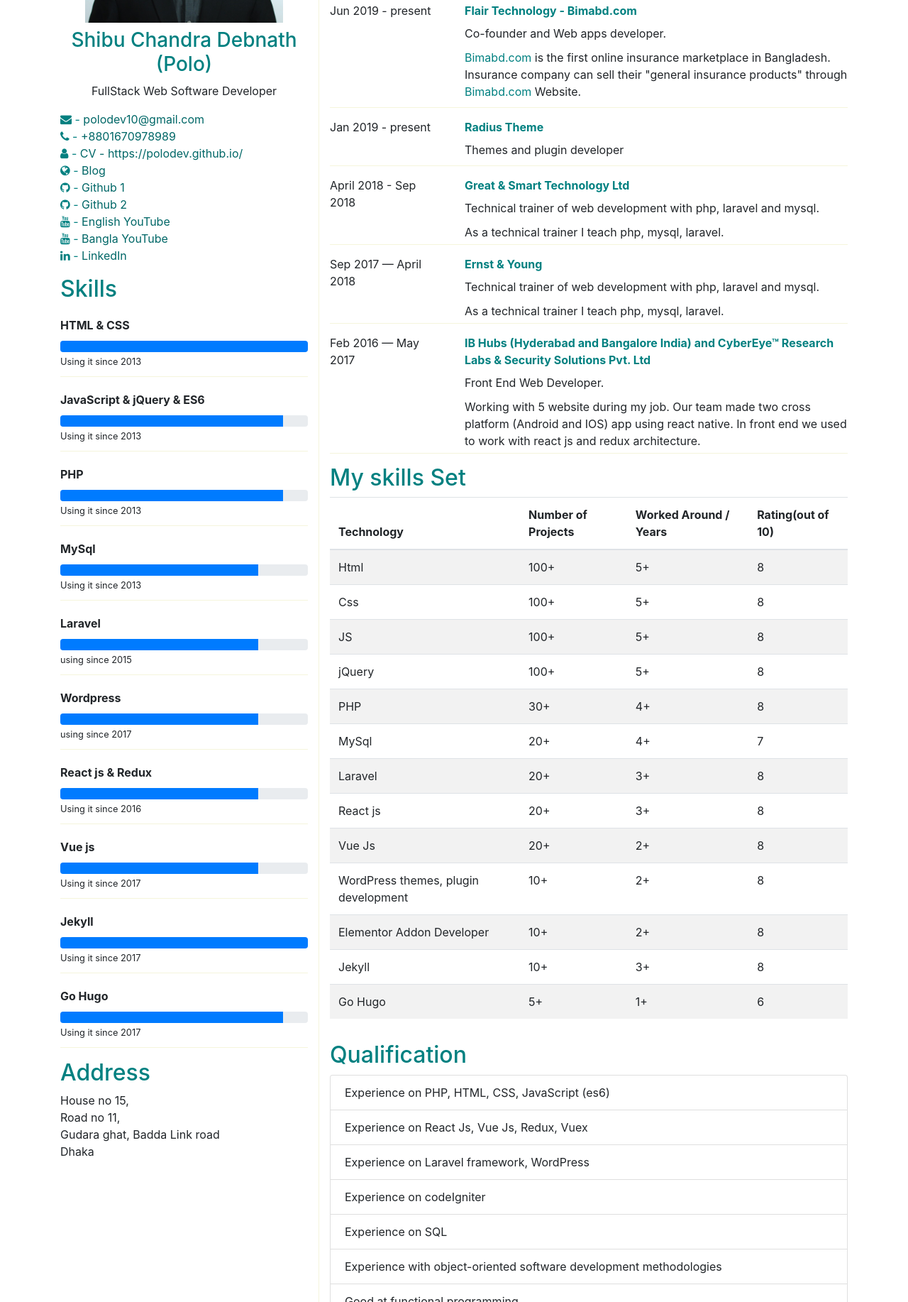
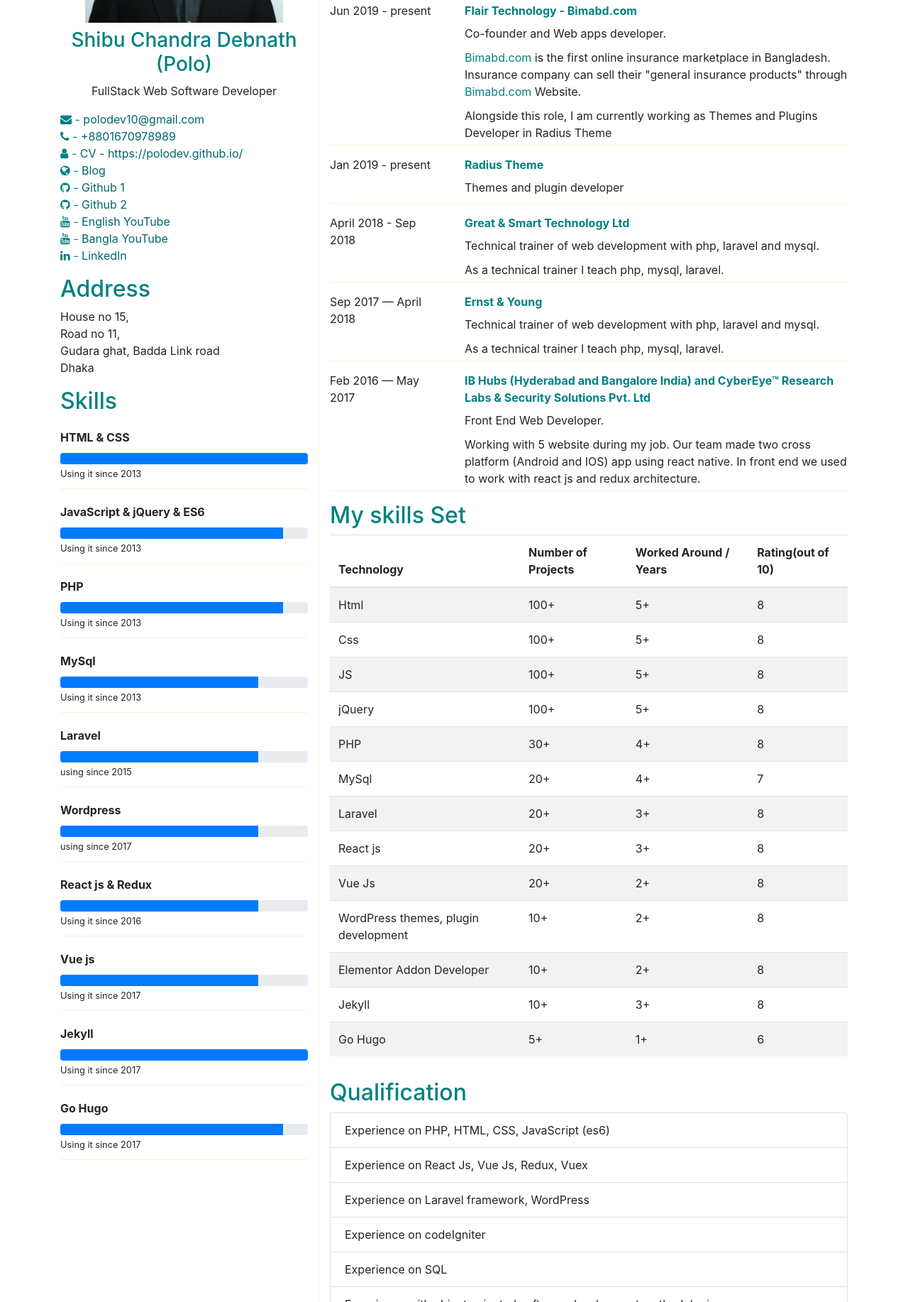
Before and after one commit to polodev/polodev.github.io, a website: page index.html in a window 1280 px wide. Shown: the part 258-2092 px from the top of the page at 71% size. Drawn offline with Linux system fonts and the light colour scheme.

Commit message:
--update--

```diff
--- a/index.html
+++ b/index.html
@@ -33,6 +33,15 @@
 						<i class='fa fa-youtube'></i> -  <a href='https://www.youtube.com/c/polodev'>English YouTube</a> <br/>
 						<i class='fa fa-youtube'></i> -  <a href='https://www.youtube.com/c/polodev10'>Bangla YouTube</a> <br/>
 						<i class='fa fa-linkedin'></i> -  <a href='https://www.linkedin.com/in/polodev/'>LinkedIn</a>
+					</address>
+				</section>
+				<section class="mt-3">
+					<h2>Address</h2>
+					<address>
+						House no 15, <br>
+						Road no 11, <br>
+						Gudara ghat, Badda Link road<br>
+						Dhaka<br>
 					</address>
 				</section>
 				<section class="mt-3">
@@ -119,15 +128,6 @@
 					</div>
 					<!-- end skill -->
 				</section>
-				<section class="mt-3">
-					<h2>Address</h2>
-					<address>
-						House no 15, <br>
-						Road no 11, <br>
-						Gudara ghat, Badda Link road<br>
-						Dhaka<br>
-					</address>
-				</section>
 			</div>
 			<!-- /.col-md-4 -->
 			<div class='col-md-8 content'>
@@ -152,6 +152,7 @@
 								<div class='description'>
 									<p class="role">Co-founder and Web apps developer.</p>
 									<p class="role"><a href="https://bimabd.com">Bimabd.com</a> is the first online insurance marketplace in Bangladesh. <br> Insurance company can sell their "general insurance products" through <a href="https://bimabd.com">Bimabd.com</a> Website.</p>
+									<p>Alongside this role, I am currently working as Themes and Plugins Developer in Radius Theme</p>
 								</div>
 								<!-- /.description -->
 								<!-- /.company -->
```
